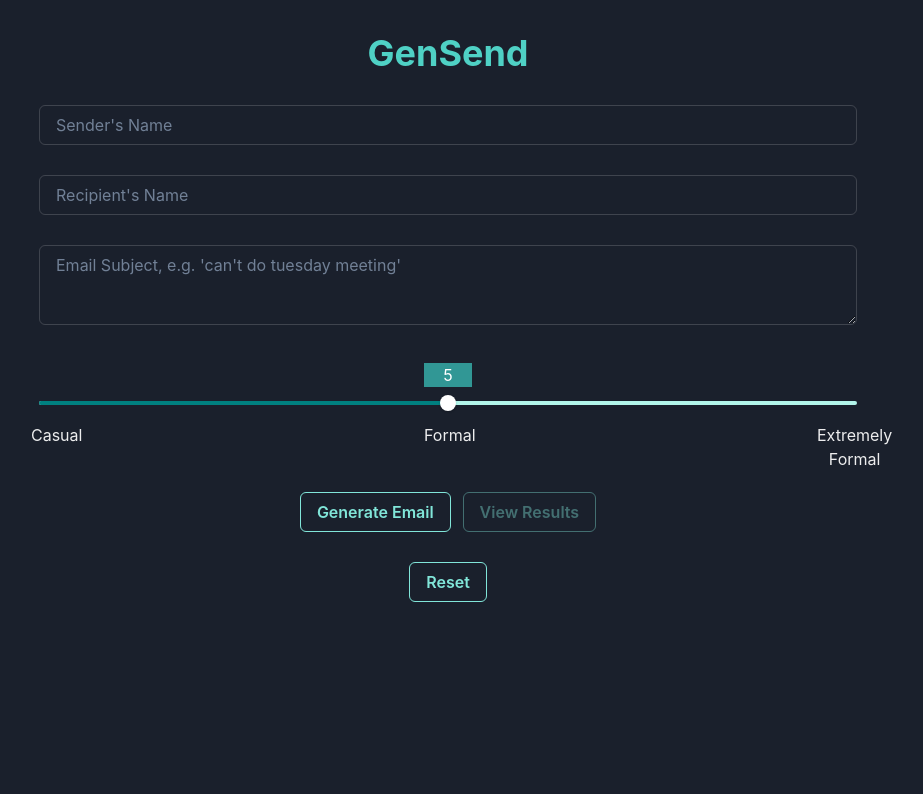
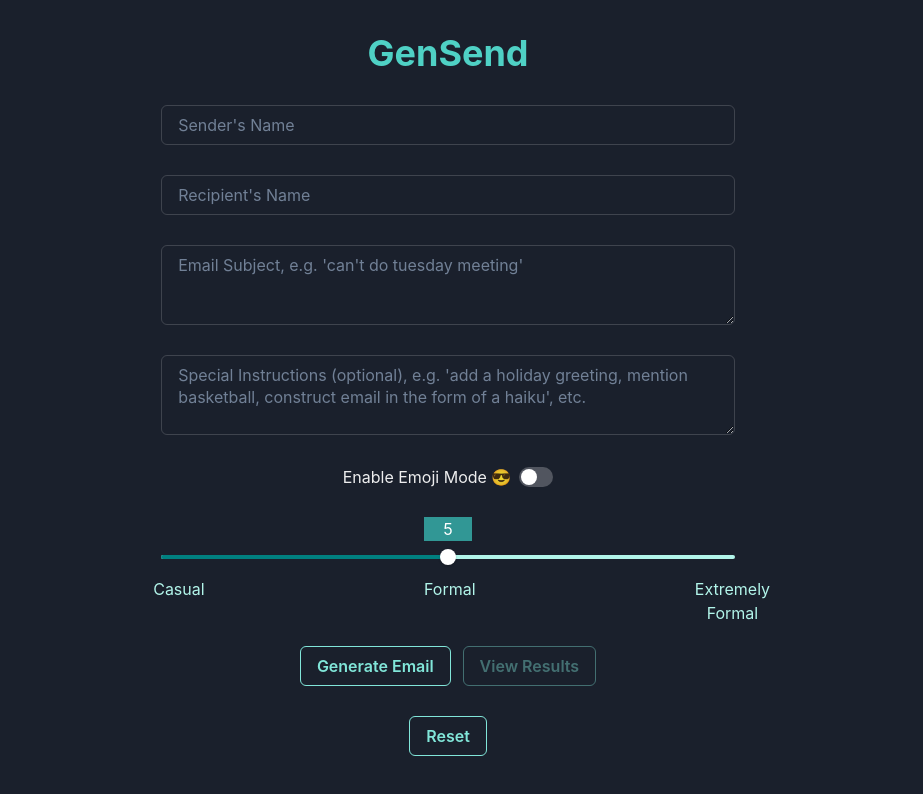
Before and after one commit to kennethkoch/gensend, a React (Vite) app in the folder client/: page / in a window 1280 px wide. Shown: the top 794 px of the page, without its empty margins (192-1115 px from the left). Built offline with nearby package versions, Linux system fonts and the light colour scheme.

Commit message:
add special instructions input, emoji toggle

```diff
--- a/client/src/EmailGenInterface.tsx
+++ b/client/src/EmailGenInterface.tsx
@@ -4,6 +4,7 @@ import EmailModal from './EmailModal';
 import {
     Box,
     Button,
+    Container,
     Flex,
     Input,
     Slider,
@@ -11,6 +12,8 @@ import {
     SliderMark,
     SliderThumb,
     SliderTrack,
+    Switch,
+    Text,
     Textarea,
     useDisclosure,
 } from '@chakra-ui/react';
@@ -79,6 +82,7 @@ const EmailGenInterface = () => {
 
 
     return (<div>
+        <Container>
 
             <Input mt={30} placeholder="Sender's Name"
                 value={senderName} onChange={handleSenderNameChange}
@@ -88,21 +92,37 @@ const EmailGenInterface = () => {
                 _placeholder={{ opacity: 1, color: 'gray.500' }} />
             <Textarea mb={30} mt={30}
                 placeholder="Email Subject, e.g. 'can't do tuesday meeting'"
+                sx={{
+                    height: '10vh',
+                    resize: 'vertical',
+                }}
                 value={emailSubject}
                 onChange={handleEmailChange} />
+            <Textarea mb={30}
+                placeholder="Special Instructions (optional), e.g. 'add a holiday greeting, mention basketball, construct email in the form of a haiku', etc."
+                sx={{
+                    height: '10vh',
+                    resize: 'vertical',
+                }}
+                value={emailSubject}
+                onChange={handleEmailChange} />
+            <Flex mb={5} alignItems="center" justifyContent="center">
+                <Text mr="2">Enable Emoji Mode 😎 </Text>
+                <Switch id="experimental-mode" colorScheme="teal" />
+            </Flex>
 
             <Slider
                 mt={10} defaultValue={5} min={0} max={10} step={1}
                 value={sliderValue}
                 onChange={(val) => setSliderValue(val)}
             >
-            <SliderMark value={0} mt={5} ml={-2}>
+                <SliderMark color='teal.100' value={0} mt={5} ml={-2}>
                     Casual
                 </SliderMark>
-            <SliderMark value={5} mt={5} ml={-6}>
+                <SliderMark color='teal.100' value={5} mt={5} ml={-6}>
                     Formal
                 </SliderMark>
-            <SliderMark value={10} mt={5} ml={-10}>
+                <SliderMark color='teal.100' value={10} mt={5} ml={-10}>
                     Extremely Formal
                 </SliderMark>
                 <SliderMark
@@ -122,6 +142,7 @@ const EmailGenInterface = () => {
                 </SliderTrack>
                 <SliderThumb boxSize={4} />
             </Slider>
+        </Container>
         <Flex justify='center' align='center' gap='3' mt={45} p={30}>
 
             <Button
```
Lines whose indentation alone changed are shown as unchanged.
